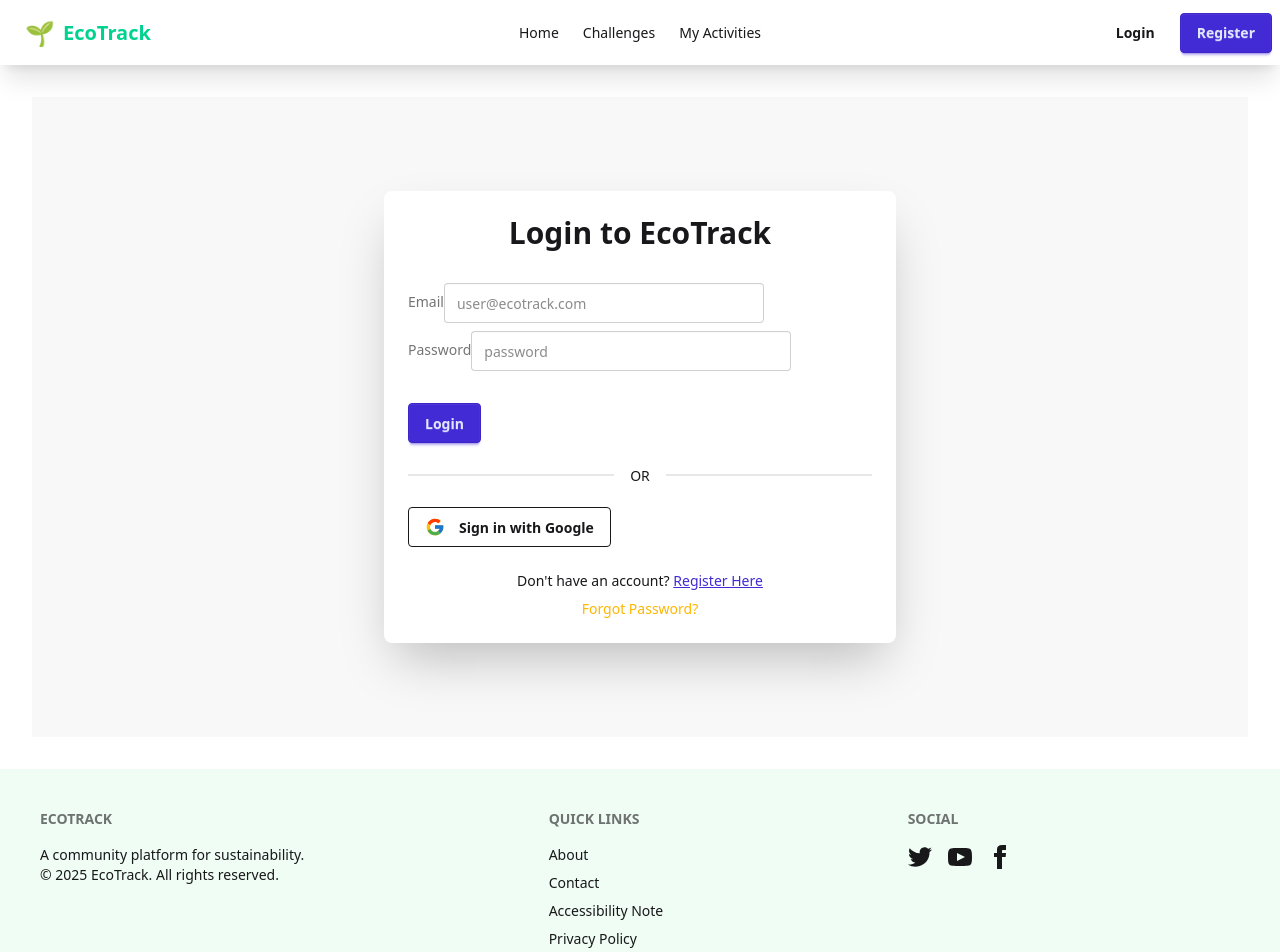
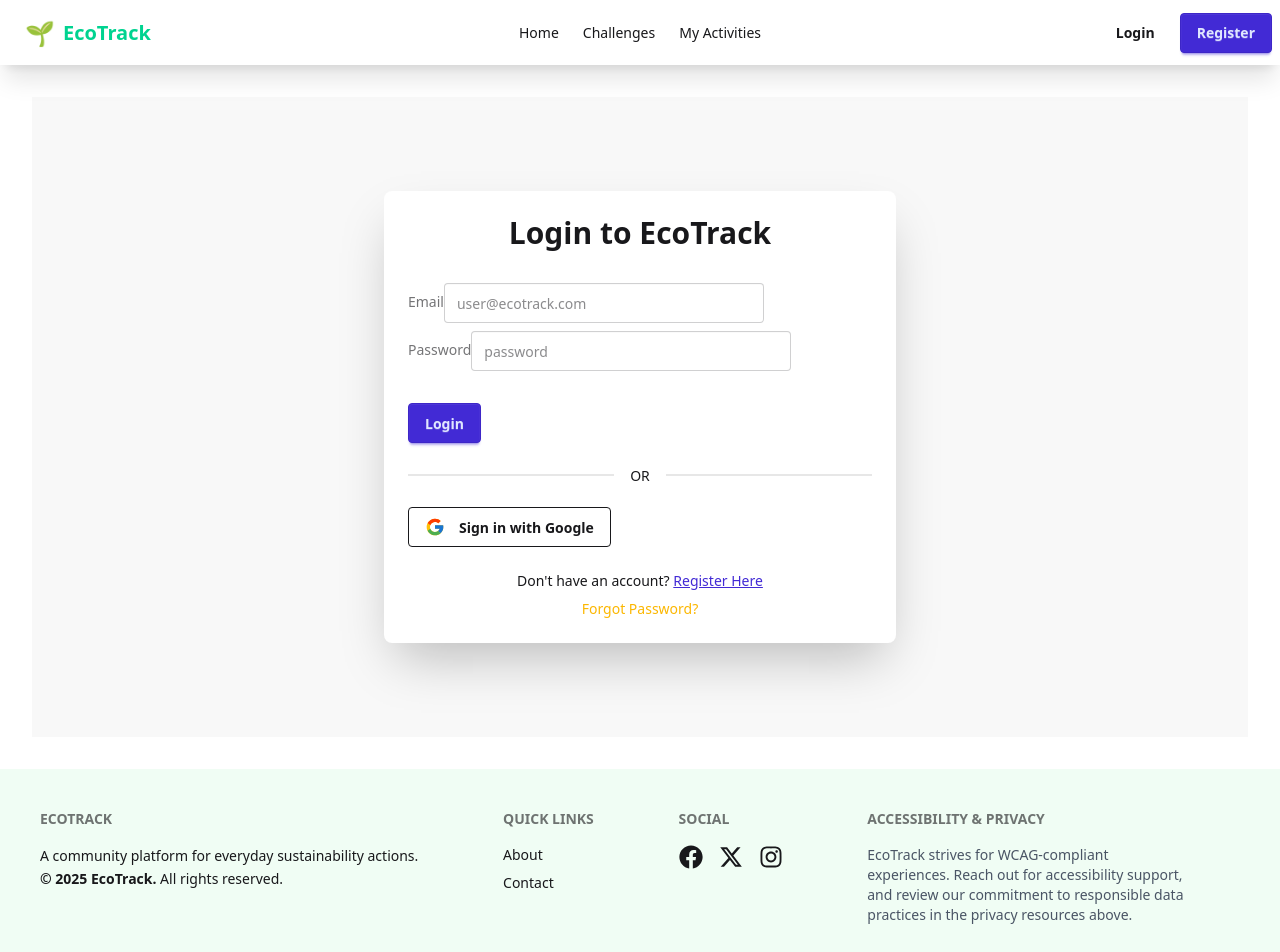
Before and after one commit to kohinurfatema/tenth-assignment, a React (Vite) app: page /login in a window 1280 px wide. Shown: the top 952 px of the page. Built offline with nearby package versions, Linux system fonts and the light colour scheme; no server answers.

Commit message:
making changes active challenge page

```diff
--- a/src/components/Footer.jsx
+++ b/src/components/Footer.jsx
@@ -1,61 +1,45 @@
 // src/components/Footer.jsx
 import { Link } from 'react-router';
-import { FaFacebook, FaTwitter, FaInstagram } from 'react-icons/fa'; // Requires react-icons installation
+import { FaFacebook, FaInstagram } from 'react-icons/fa';
+import { FaXTwitter } from 'react-icons/fa6';
 
 const Footer = () => {
   return (
-   <footer className="footer sm:footer-horizontal bg-green-50 text-base-content p-10">
+    <footer className="footer sm:footer-horizontal bg-green-50 text-base-content p-10 gap-8">
       <nav>
         <header className="footer-title">EcoTrack</header>
-        <p>
-          A community platform for sustainability.<br />
-          © 2025 EcoTrack. All rights reserved.
+        <p className="text-sm leading-relaxed">
+          A community platform for everyday sustainability actions.<br />
+          <span className="font-semibold">© 2025 EcoTrack.</span> All rights reserved.
         </p>
       </nav>
+
       <nav>
         <header className="footer-title">Quick Links</header>
         <Link to="/about" className="link link-hover">About</Link>
         <Link to="/contact" className="link link-hover">Contact</Link>
-        <a className="link link-hover">Accessibility Note</a>
-        <a className="link link-hover">Privacy Policy</a>
       </nav>
+
       <nav>
         <h6 className="footer-title">Social</h6>
-    <div className="grid grid-flow-col gap-4">
-      <a>
-        <svg
-          xmlns="http://www.w3.org/2000/svg"
-          width="24"
-          height="24"
-          viewBox="0 0 24 24"
-          className="fill-current">
-          <path
-            d="M24 4.557c-.883.392-1.832.656-2.828.775 1.017-.609 1.798-1.574 2.165-2.724-.951.564-2.005.974-3.127 1.195-.897-.957-2.178-1.555-3.594-1.555-3.179 0-5.515 2.966-4.797 6.045-4.091-.205-7.719-2.165-10.148-5.144-1.29 2.213-.669 5.108 1.523 6.574-.806-.026-1.566-.247-2.229-.616-.054 2.281 1.581 4.415 3.949 4.89-.693.188-1.452.232-2.224.084.626 1.956 2.444 3.379 4.6 3.419-2.07 1.623-4.678 2.348-7.29 2.04 2.179 1.397 4.768 2.212 7.548 2.212 9.142 0 14.307-7.721 13.995-14.646.962-.695 1.797-1.562 2.457-2.549z"></path>
-        </svg>
+        <div className="flex gap-4 text-2xl">
+          <a aria-label="EcoTrack on Facebook" className="hover:text-success transition-colors">
+            <FaFacebook />
           </a>
-      <a>
-        <svg
-          xmlns="http://www.w3.org/2000/svg"
-          width="24"
-          height="24"
-          viewBox="0 0 24 24"
-          className="fill-current">
-          <path
-            d="M19.615 3.184c-3.604-.246-11.631-.245-15.23 0-3.897.266-4.356 2.62-4.385 8.816.029 6.185.484 8.549 4.385 8.816 3.6.245 11.626.246 15.23 0 3.897-.266 4.356-2.62 4.385-8.816-.029-6.185-.484-8.549-4.385-8.816zm-10.615 12.816v-8l8 3.993-8 4.007z"></path>
-        </svg>
+          <a aria-label="EcoTrack on X" className="hover:text-success transition-colors">
+            <FaXTwitter />
           </a>
-      <a>
-        <svg
-          xmlns="http://www.w3.org/2000/svg"
-          width="24"
-          height="24"
-          viewBox="0 0 24 24"
-          className="fill-current">
-          <path
-            d="M9 8h-3v4h3v12h5v-12h3.642l.358-4h-4v-1.667c0-.955.192-1.333 1.115-1.333h2.885v-5h-3.808c-3.596 0-5.192 1.583-5.192 4.615v3.385z"></path>
-        </svg>
+          <a aria-label="EcoTrack on Instagram" className="hover:text-success transition-colors">
+            <FaInstagram />
           </a>
         </div>
+      </nav>
+
+      <nav>
+        <header className="footer-title">Accessibility & Privacy</header>
+        <p className="text-sm text-gray-600 max-w-xs">
+          EcoTrack strives for WCAG-compliant experiences. Reach out for accessibility support, and review our commitment to responsible data practices in the privacy resources above.
+        </p>
       </nav>
     </footer>
   );
--- a/src/components/home/ActiveChallengesGrid.jsx
+++ b/src/components/home/ActiveChallengesGrid.jsx
@@ -1,35 +1,60 @@
-// src/components/home/ActiveChallengesGrid.jsx
-import { activeChallenges } from '../../data/mockData';
+import { useEffect, useState } from 'react';
 import { Link } from 'react-router';
+import { fetchJson } from '../../data/apiClient';
 
 const ActiveChallengesGrid = () => {
-  return (
-    <div className="my-10">
-      <h2 className="text-3xl font-bold mb-8">Active Challenges</h2>
-      <p className="text-lg text-gray-600 mb-6">Join a challenge and start tracking your impact today!</p>
+  const [challenges, setChallenges] = useState([]);
+  const [status, setStatus] = useState({ loading: true, error: '' });
 
-      {/* Tailwind Grid for 4-6 Challenges */}
+  useEffect(() => {
+    const loadChallenges = async () => {
+      try {
+        const data = await fetchJson('/api/challenges/active');
+        setChallenges(data);
+        setStatus({ loading: false, error: '' });
+      } catch (error) {
+        setStatus({ loading: false, error: 'Unable to load active challenges.' });
+      }
+    };
+    loadChallenges();
+  }, []);
+
+  const renderContent = () => {
+    if (status.loading) {
+      return (
+        <div className="grid grid-cols-1 md:grid-cols-2 lg:grid-cols-4 gap-6">
+          {[...Array(4)].map((_, idx) => (
+            <div key={idx} className="card bg-base-200 animate-pulse h-72" />
+          ))}
+        </div>
+      );
+    }
+
+    if (status.error || !challenges.length) {
+      return (
+        <div className="alert alert-warning">
+          <span>{status.error || 'Challenges will be available soon.'}</span>
+        </div>
+      );
+    }
+
+    return (
       <div className="grid grid-cols-1 md:grid-cols-2 lg:grid-cols-4 gap-6">
-        {activeChallenges.map((challenge) => (
-          // DaisyUI Card Component
-          <div key={challenge.id} className="card card-compact bg-base-100 shadow-xl hover:shadow-2xl transition-shadow duration-300">
+        {challenges.map((challenge) => (
+          <div key={challenge.slug} className="card-elevated hover:-translate-y-1 transition-transform duration-300">
             <figure>
-                {/* Placeholder Image */}
-                <img src={challenge.imageURL} alt={challenge.title} className="h-48 w-full object-cover" />
+              <img src={challenge.imageUrl || challenge.imageURL} alt={challenge.title} />
             </figure>
-            <div className="card-body">
-              <span className="badge badge-success badge-outline">{challenge.category}</span>
-              <h3 className="card-title text-xl mt-2">{challenge.title}</h3>
-
-              <div className="text-sm text-gray-500 mt-2">
-                <p className="font-semibold">{challenge.metric}</p>
+            <div className="card-content">
+              <span className="badge badge-success badge-outline w-fit">{challenge.category}</span>
+              <h3 className="text-xl font-semibold">{challenge.title}</h3>
+              <p className="section-text mb-0 line-clamp-3">{challenge.description}</p>
+              <div className="text-xs text-gray-500 space-y-1">
+                <p><span className="font-semibold">Duration:</span> {challenge.duration} days</p>
+                <p><span className="font-semibold">Participants:</span> {challenge.participants}</p>
               </div>
-
-              <div className="card-actions justify-end mt-4">
-                <Link
-                  to={`/challenges/${challenge.slug}`}
-                  className="btn btn-primary btn-sm"
-                >
+              <div className="mt-auto pt-3 flex justify-end">
+                <Link to={`/challenges/${challenge.slug}`} className="btn btn-primary btn-sm">
                   View Details
                 </Link>
               </div>
@@ -37,14 +62,19 @@
           </div>
         ))}
       </div>
+    );
+  };
 
-      {/* Optional CTA to view all challenges */}
+  return (
+    <div className="my-10">
+      <h2 className="section-title text-center">Active Challenges</h2>
+      <p className="section-text text-center max-w-2xl mx-auto">Join a challenge and start tracking your impact today!</p>
+      {renderContent()}
       <div className="text-center mt-10">
         <Link to="/challenges" className="btn btn-outline btn-success">
           Browse All Challenges
         </Link>
       </div>
-
     </div>
   );
 };
```
Lines whose indentation alone changed are shown as unchanged.
